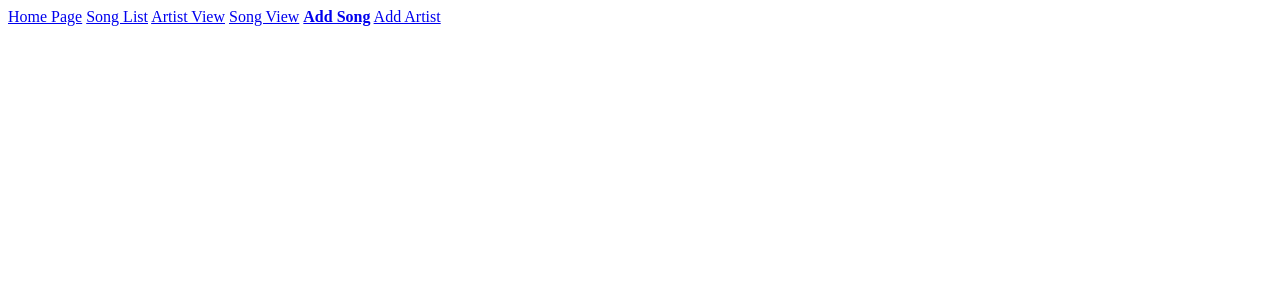
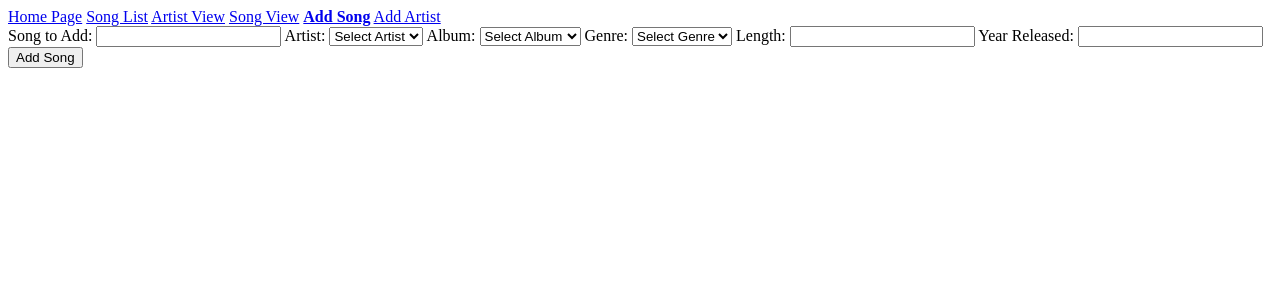
Before and after one commit to mdmontes94/CIS-241-Final-Project, a PHP site: page /index.php?action=add_song in a window 1280 px wide. Shown: the top 300 px of the page. Run offline with PHP 8.4, Linux system fonts and the light colour scheme; data that the repository does not hold is empty.

Commit message:
Adjusted index.php and add_song,php to get the form on the page and have the controller set up correctly

```diff
--- a/index.php
+++ b/index.php
@@ -47,6 +47,10 @@ switch ($action) {
         require_once('controllers/SongController.php');
         $controller = new SongController($songModel, $albumModel, $artistModel, $genreModel);
 
+        $artists = $controller->getAllArtists();
+        $albums = $controller->getAllAlbums();
+        $genres = $controller->getAllGenres();
+
         if ($_SERVER['REQUEST_METHOD'] === 'POST') {
             $controller->addSong();
         }
--- a/views/add_song.php
+++ b/views/add_song.php
@@ -1,7 +1,3 @@
-<?php
-
-?>
-
 <!DOCTYPE html>
 <html lang="en">
 <head>
@@ -18,5 +14,53 @@
         <a href="index.php?action=add_song"><b>Add Song</b></a>
         <a href="index.php?action=add_artist">Add Artist</a>
     </nav>
+    <div class="container">
+        <div class="sub-container">
+            <?php if (isset($_GET['status'])): ?>
+                <?php if ($_GET['status'] === 'success'): ?>
+                    <p style="color: green;">Successfully added song to database!</p>
+                <?php elseif ($_GET['status'] === 'error'): ?>
+                    <p style="color: red;">Error adding song.</p>
+                <?php endif; ?>
+            <?php endif; ?>
+            <form action="index.php?action=add_song" method="post">
+                <labe for="song_title">Song to Add:</label>
+                <input type="text" name="song_title" id="song_title" required />
+
+                <label for="artist_id">Artist:</label>
+                <select id="artist_id" name="artist_id" required>
+                    <option value="" selected>Select Artist</option>
+                    <?php foreach($artists as $artist) : ?>
+                        <option value="<?php echo $artist['artist_id']; ?>"><?php echo $artist['artist_name']; ?></option>
+                    <?php endforeach; ?>
+                </select>
+
+                <label for="album_id">Album:</label>
+                <select id="album_id" name="album_id">
+                    <option value="" selected>Select Album</option>
+                    <?php foreach($albums as $album) : ?>
+                        <option value="<?php echo $album['album_id']; ?>"><?php echo $album['album_title']; ?></option>
+                    <?php endforeach; ?>
+                </select>
+
+                <label for="genre_id">Genre:</label>
+                <select id="genre_id" name="genre_id">
+                    <option value="" selected>Select Genre</option>
+                    <?php foreach($genres as $genre) : ?>
+                        <option value="<?php echo $genre['genre_id']; ?>"><?php echo $genre['genre_name']; ?></option>
+                    <?php endforeach; ?>
+                </select>
+
+                <label for="length">Length:</label>
+                <input type="text" name="length" id="length" />
+
+                <label for="year_released">Year Released:</label>
+                <input type="text" name="year_released" id="year_released" />
+
+                <br>
+                <button type="submit">Add Song</button>
+            </form>
+        </div>
+    </div>
 </body>
 </html>
```
Lines whose indentation alone changed are shown as unchanged.
